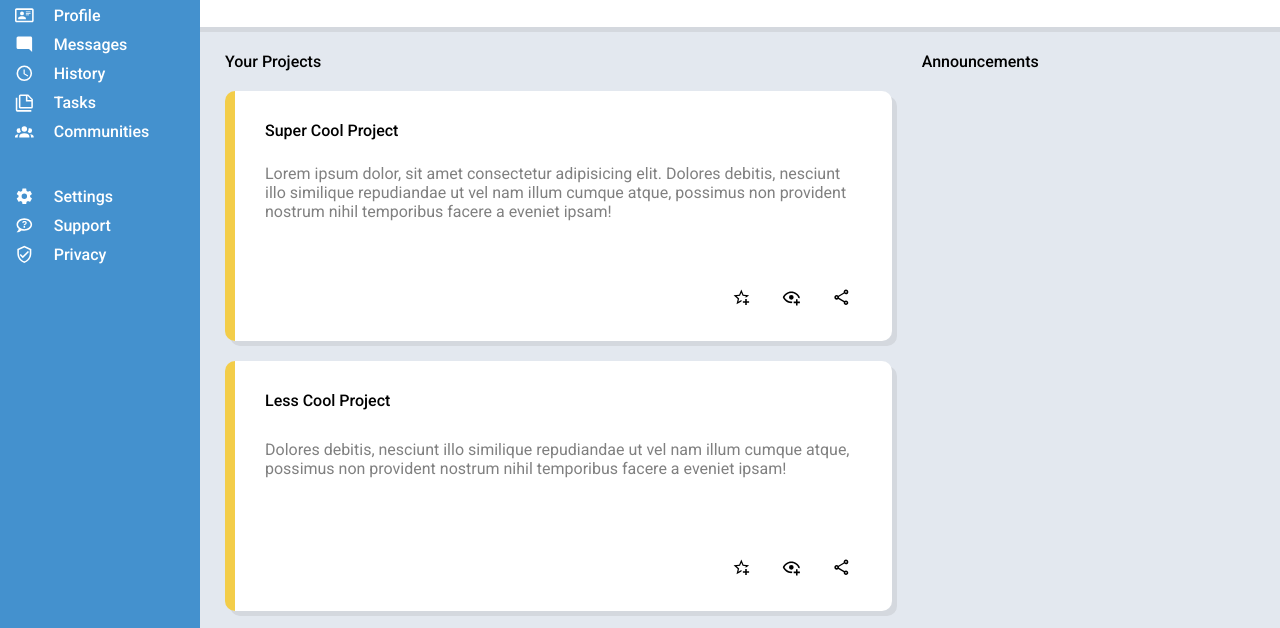
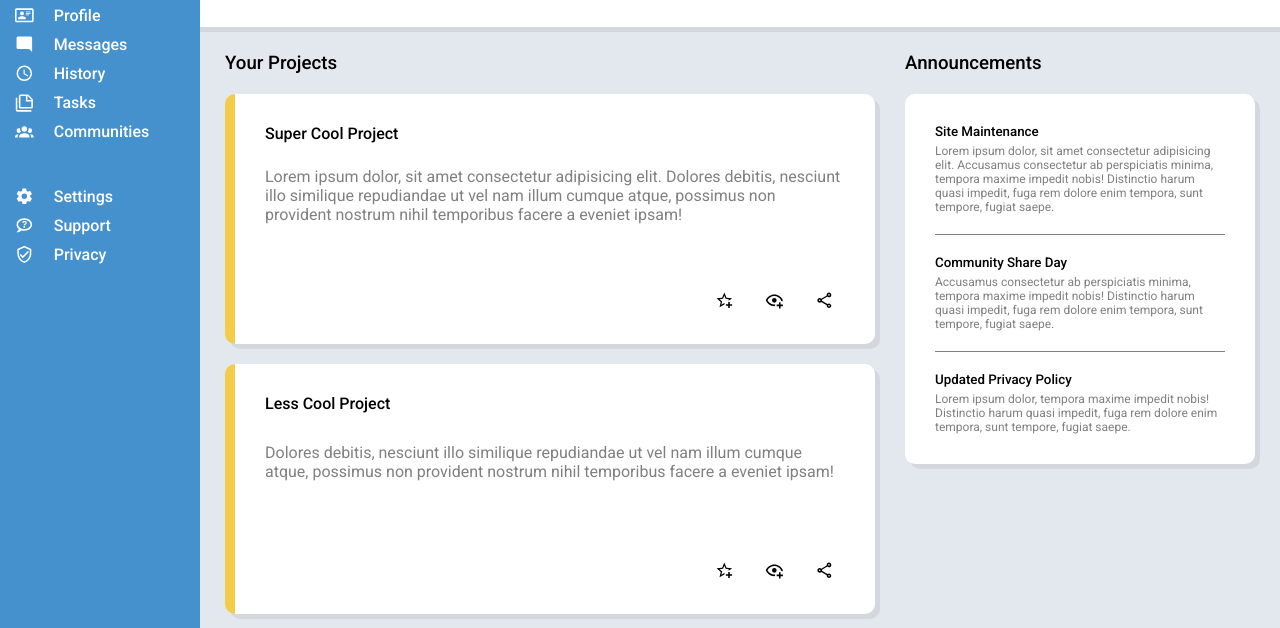
Before and after one commit to jemnset/admin-dashboard, a plain HTML site: page index.html in a window 1280 px wide. Shown: the part 123-751 px from the top of the page. Drawn offline with Linux system fonts and the light colour scheme.

Commit message:
Completed Announcements section including styling

```diff
--- a/index.html
+++ b/index.html
@@ -153,12 +153,26 @@
             </div>
             <div class="announcements-container">
                 <div class="main-heading">Announcements</div>
-                <!--<div class="announcement-card">
-                    <div class="announcement-heading">Site Maintenance</div>
-                    <p class="announcement-body">
-                        Lorem ipsum dolor, sit amet consectetur adipisicing elit. Accusamus consectetur ab perspiciatis minima, tempora maxime impedit nobis! Distinctio harum quasi impedit, fuga rem dolore enim tempora, sunt tempore, fugiat saepe.
-                    </p>
-                </div>-->
+                <div class="announcement-card-container">
+                    <div class="announcement-card">
+                        <div class="announcement-heading">Site Maintenance</div>
+                        <p class="announcement-body">
+                            Lorem ipsum dolor, sit amet consectetur adipisicing elit. Accusamus consectetur ab perspiciatis minima, tempora maxime impedit nobis! Distinctio harum quasi impedit, fuga rem dolore enim tempora, sunt tempore, fugiat saepe.
+                        </p>
+                    </div>
+                    <div class="announcement-card">
+                        <div class="announcement-heading">Community Share Day</div>
+                        <p class="announcement-body">
+                            Accusamus consectetur ab perspiciatis minima, tempora maxime impedit nobis! Distinctio harum quasi impedit, fuga rem dolore enim tempora, sunt tempore, fugiat saepe.
+                        </p>
+                    </div>
+                    <div class="announcement-card">
+                        <div class="announcement-heading">Updated Privacy Policy</div>
+                        <p class="announcement-body">
+                            Lorem ipsum dolor, tempora maxime impedit nobis! Distinctio harum quasi impedit, fuga rem dolore enim tempora, sunt tempore, fugiat saepe.
+                        </p>
+                    </div>
+                </div>
             </div>
             <div class="trending-container">
                 <div class="main-heading">Trending</div>
--- a/style.css
+++ b/style.css
@@ -208,12 +208,12 @@ svg{
     z-index:-1;
     padding: 25px;
     display: grid;
-    grid-template-columns: 2fr 1fr;
+    grid-template-columns: 2fr 350px;
     gap: 30px;
 }
 
 .main-heading {
-    font-size: 12pt;
+    font-size: 14pt;
     font-weight: 500;
     padding-bottom: 20px;
 }
@@ -229,12 +229,16 @@ svg{
     gap: 20px;
 }
 
-.project-card {
+.project-card,
+.announcement-card-container  {
     background-color: white;
-    border-left: 10px solid var(--highlight-bg-color);
     border-radius: 10px;
     padding: 30px;
     box-shadow: 5px 5px rgb(212, 216, 222);
+}
+
+.project-card {
+    border-left: 10px solid var(--highlight-bg-color);
     height: 250px;
     display: grid;
     grid-template-rows: 1fr fr 1fr;
@@ -244,7 +248,8 @@ svg{
     font-weight: 500;
 }
 
-.project-card-body {
+.project-card-body,
+.announcement-body {
     color: grey;
 }
 
@@ -256,3 +261,28 @@ svg{
     justify-self: right;
     padding-top: 20px;
 }
+
+.announcement-card {
+    border-bottom: 1px solid grey;
+    padding-top: 20px;
+    padding-bottom: 20px;
+}
+
+.announcement-card:first-child {
+    padding-top: 0px;
+}
+
+.announcement-card:last-child {
+    border-bottom: none;
+    padding-bottom: 0px;
+}
+
+.announcement-heading {
+    font-weight: 500;
+    font-size: 10pt;
+    padding-bottom: 5px;
+}
+
+.announcement-body {
+    font-size: 9pt;
+}
```
